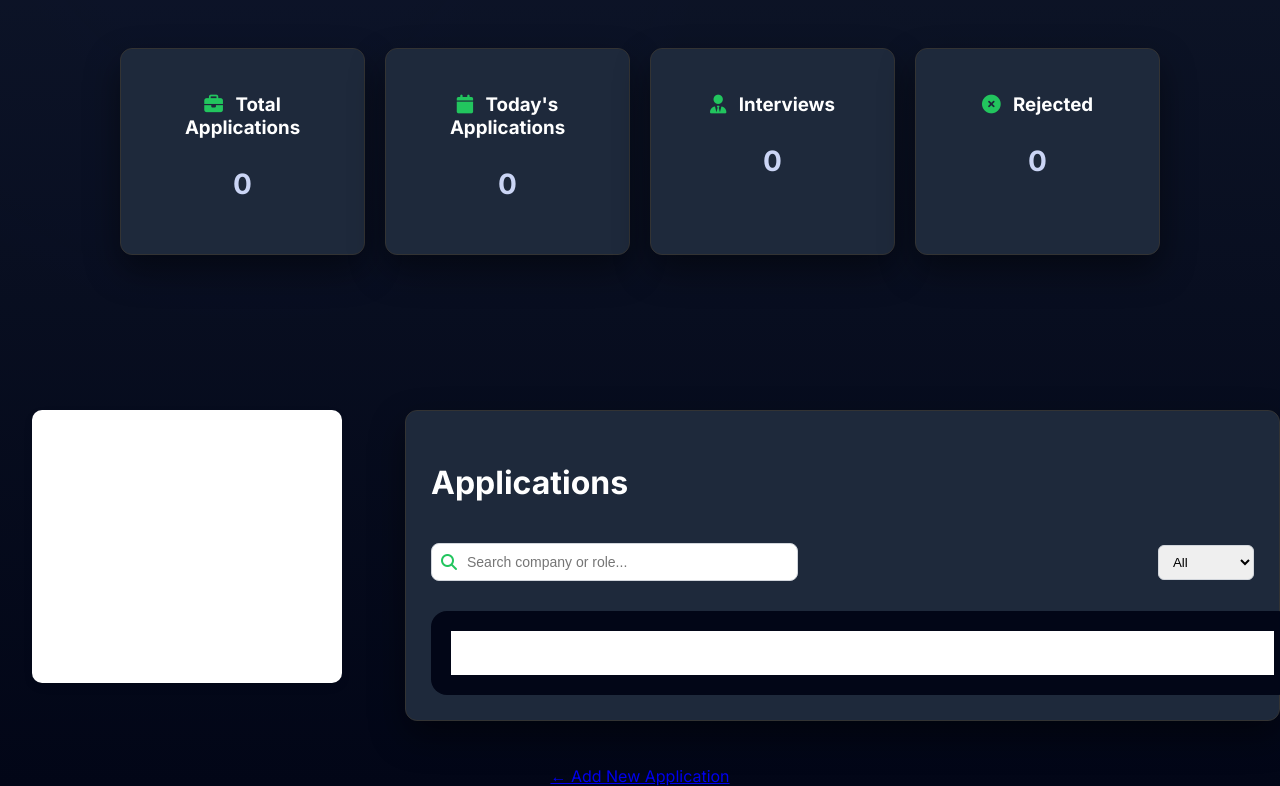
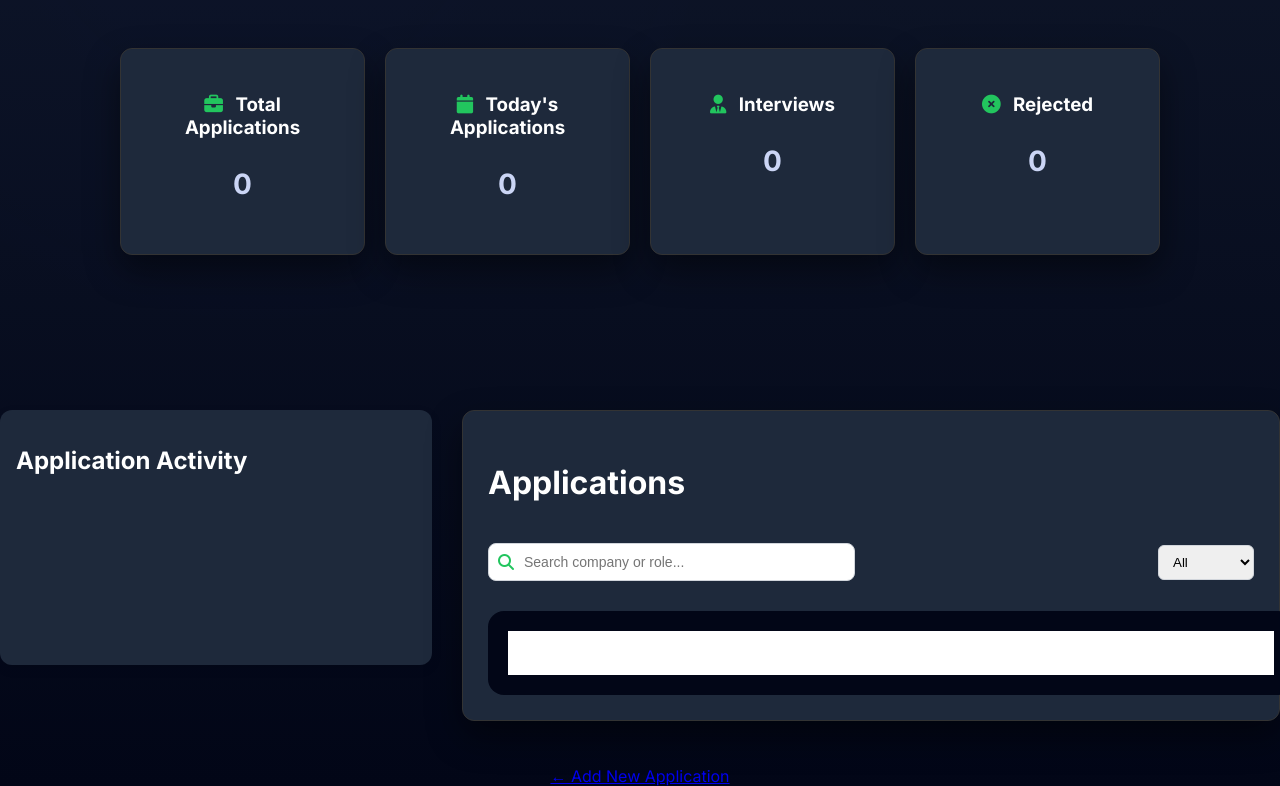
Before and after one commit to varforge/Job-application-Tracker, a plain HTML site: page careertrack-frontend/dashboard.html in a window 1280 px wide. Shown: the part 238-1024 px from the top of the page. Drawn offline with nearby package versions, Linux system fonts and the light colour scheme; no server answers.

Commit message:
improving chart interface

```diff
--- a/careertrack-frontend/style.css
+++ b/careertrack-frontend/style.css
@@ -494,12 +494,13 @@ button:hover {
 }
 .chart-card{
     background: #1e293b;
-    padding:20px;
+    padding:16px;
     border-radius:12px;
     margin:40px auto;
     max-width:900px;
     box-shadow:0 4px 12px rgba(0,0,0,0.08);
-  }
+}
+
 
 .chart-wrapper{
     width:400px;
@@ -576,17 +577,7 @@ tbody tr:hover {
   align-items: start;
 }
 
-.chart-card{
-  background:white;
-  padding:25px;
-  border-radius:10px;
-  box-shadow:0 4px 10px rgba(0,0,0,0.08);
-}
 
-.chart-wrapper{
-  width:260px;
-  margin:auto;
-}
 
 .status-filters{
   margin:10px 0 15px 0;
```
